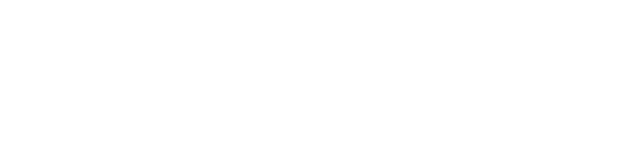
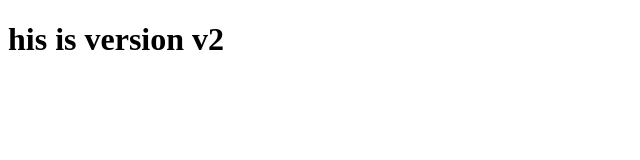
Before and after one commit to Rohitmsd/Myrepo, a plain HTML site: page index.html in a window 1280 px wide. Shown: the whole page, without its empty margins (0-640 px from the left). Drawn offline with Linux system fonts and the light colour scheme.

Commit message:
first v12 of index.html

```diff
--- a/index.html
+++ b/index.html
@@ -6,6 +6,6 @@
     <title>Document</title>
 </head>
 <body>
-
+    <h1>his is version v2</h1>
 </body>
 </html>
```
